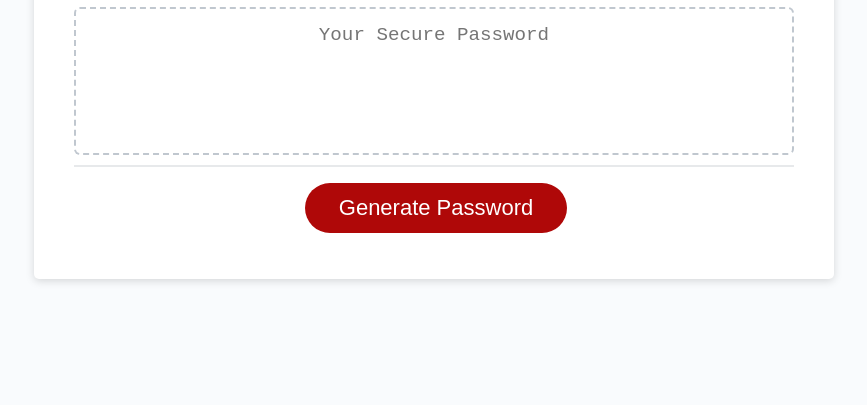
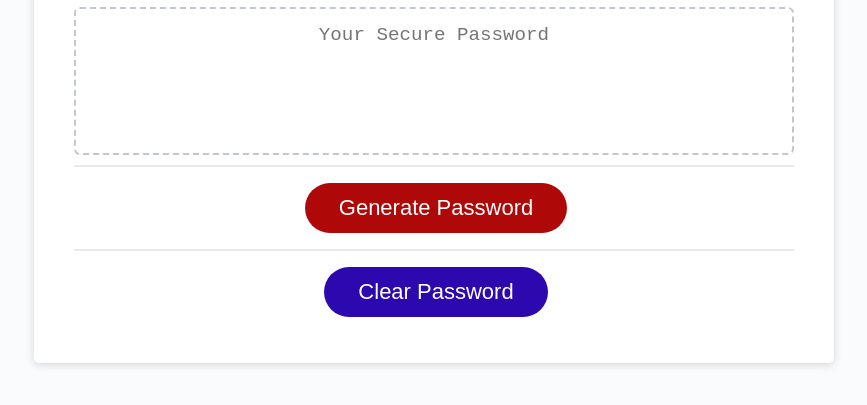
Before and after one commit to coconnor10/HW3, a plain HTML site: page index.html in a window 1280 px wide. Shown: the part 241-646 px from the top of the page, without its empty margins (206-1073 px from the left). Drawn offline with Linux system fonts and the light colour scheme.

Commit message:
added clear button, updated ReadME, and uploaded new screenshot

```diff
--- a/index.html
+++ b/index.html
@@ -24,6 +24,11 @@
       <div class="card-footer">
         <button id="generate" class="btn">Generate Password</button>
       </div>
+
+      <div class="card-footer">
+        <button id="clear" class="clear-btn">Clear Password</button>
+      </div>
+
     </div>
   </div>
   <script src="script.js"></script>
--- a/script.js
+++ b/script.js
@@ -1,5 +1,7 @@
 // Assignment Code
 var generateBtn = document.querySelector("#generate");
+
+var clearBtn = document.querySelector("#clear");
 
 function generatePassword() {
   //prompts for password criteria
@@ -56,8 +58,16 @@ function writePassword() {
   passwordText.value = password;
 }
 
+// function to clear password
+function eraseText() {
+  document.getElementById("password").value = "";
+}
+
 // Add event listener to generate button
 generateBtn.addEventListener("click", writePassword);
+
+// add event listener to clear button
+clearBtn.addEventListener("click", eraseText);
 
 //character variables
 var alphabet = [
--- a/style.css
+++ b/style.css
@@ -88,6 +88,22 @@ header {
   cursor: pointer;
 }
 
+.clear-btn {
+  border: none;
+  background-color: rgb(44, 8, 175);
+  border-radius: 25px;
+  box-shadow: rgba(0, 0, 0, 0.1) 0px 1px 6px 0px rgba(0, 0, 0, 0.2) 0px 1px 1px
+    0px;
+  color: hsl(0, 0%, 100%);
+  display: inline-block;
+  font-size: 22px;
+  line-height: 22px;
+  margin: 16px 16px 16px 20px;
+  padding: 14px 34px;
+  text-align: center;
+  cursor: pointer;
+}
+
 button[disabled] {
   cursor: default;
   background: #c0c7cf;
```
Also changed, not shown: images/screenshot.JPG, 1 other file.
